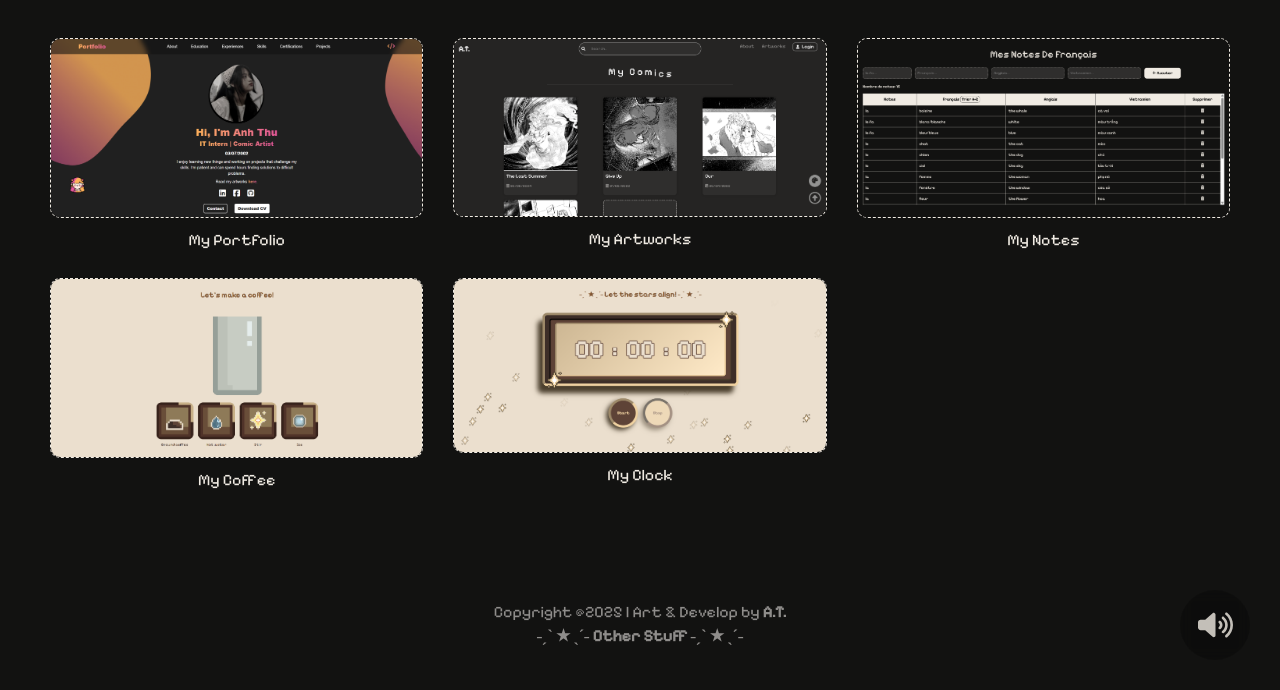
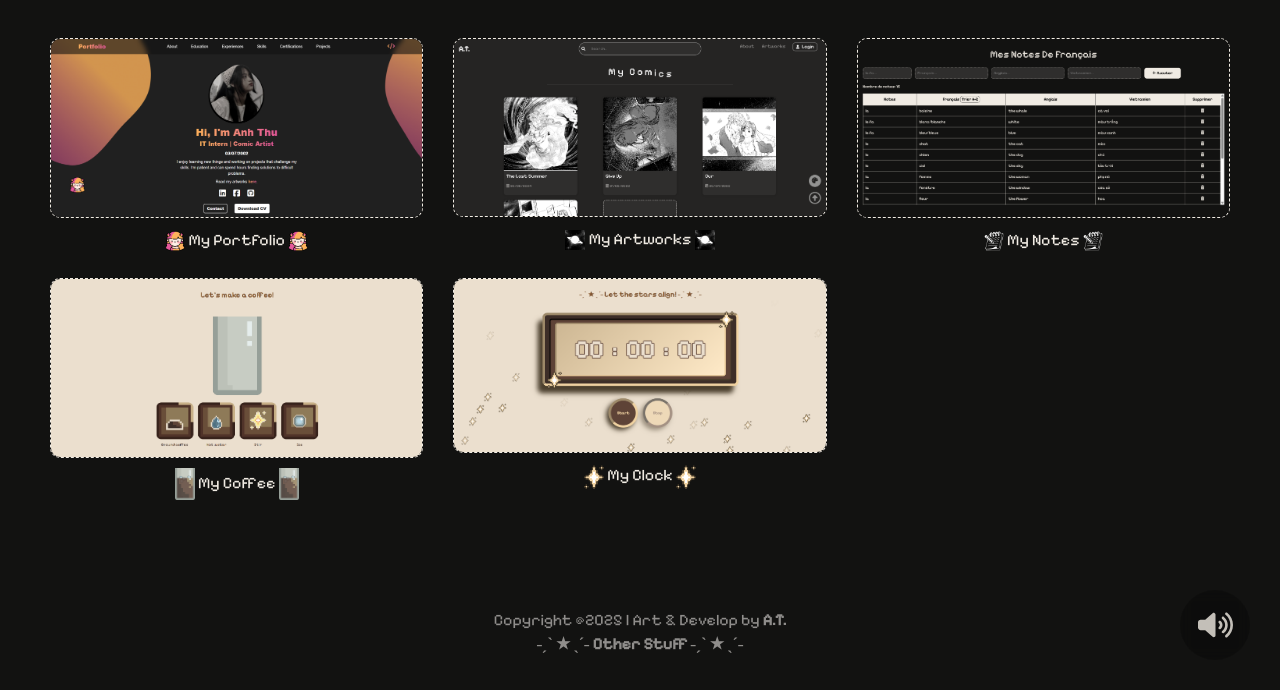
Before and after one commit to thuolala/my-website, a plain HTML site: page index.html in a window 1280 px wide. Shown: the part 110-800 px from the top of the page. Drawn offline with nearby package versions, Linux system fonts and the light colour scheme.

Commit message:
add icon

```diff
--- a/index.html
+++ b/index.html
@@ -36,23 +36,23 @@
         <div class="row img-con">
             <div class="col-lg-4 col-md-4 col-sm-6">
                 <img src="./img/img1.png" alt="Image 1" class="img-fluid" onclick="openWeb01();">
-                <p class="text-img">My Portfolio</p>
+                <p class="text-img"><img src="./img/icon1.png" width="20px"> My Portfolio <img src="./img/icon1.png" width="20px"></p>
             </div>
             <div class="col-lg-4 col-md-4 col-sm-6">
                 <img src="./img/img2.png" alt="Image 2" class="img-fluid" onclick="openWeb02();">
-                <p class="text-img">My Artworks</p>
+                <p class="text-img"><img src="./img/icon2.png" width="20px"> My Artworks <img src="./img/icon2.png" width="20px"></p>
             </div>
             <div class="col-lg-4 col-md-4 col-sm-6">
                 <img src="./img/img3.png" alt="Image 3" class="img-fluid" onclick="openWeb03();">
-                <p class="text-img">My Notes</p>
+                <p class="text-img"><img src="./img/icon3.png" width="20px"> My Notes <img src="./img/icon3.png" width="20px"></p>
             </div>
             <div class="col-lg-4 col-md-4 col-sm-6">
                 <img src="./img/img4.png" alt="Image 4" class="img-fluid" onclick="openWeb04();">
-                <p class="text-img">My Coffee</p>
+                <p class="text-img"><img src="./img/icon4.png" width="20px"> My Coffee <img src="./img/icon4.png" width="20px"></p>
             </div>
             <div class="col-lg-4 col-md-4 col-sm-6">
                 <img src="./img/img5.png" alt="Image 4" class="img-fluid" onclick="openWeb05();">
-                <p class="text-img">My Clock</p>
+                <p class="text-img"><img src="./img/icon5.png" width="20px"> My Clock <img src="./img/icon5.png" width="20px"></p>
             </div>
         </div>
     </div>
```
Also changed, not shown: img/icon1.png (added), img/icon2.png (added), img/icon3.png (added), img/icon4.png (added), img/icon5.png (added).
